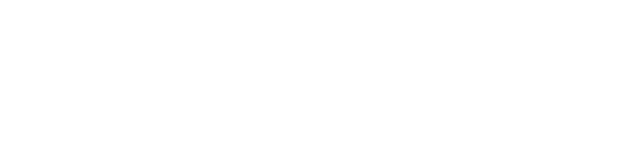
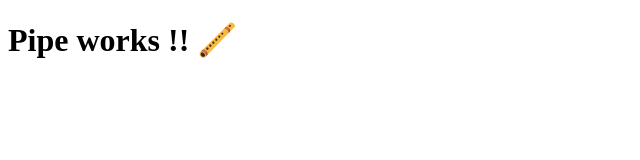
Before and after one commit to da9tran/cicdworkshop, a plain HTML site: page index.html in a window 1280 px wide. Shown: the whole page, without its empty margins (0-640 px from the left). Drawn offline with Linux system fonts and the light colour scheme.

Commit message:
deploy: 1b81520ac9768fb8132be9b1a0444cc221cabfcb

```diff
--- a/index.html
+++ b/index.html
@@ -8,6 +8,8 @@
     <script type="module" crossorigin src="/assets/index-B5Qt9EMX.js"></script>
   </head>
   <body>
-    <div id="app"></div>
+    <div id="app">
+      <h1>Pipe works !! 🪈</h1>
+    </div>
   </body>
 </html>
```
